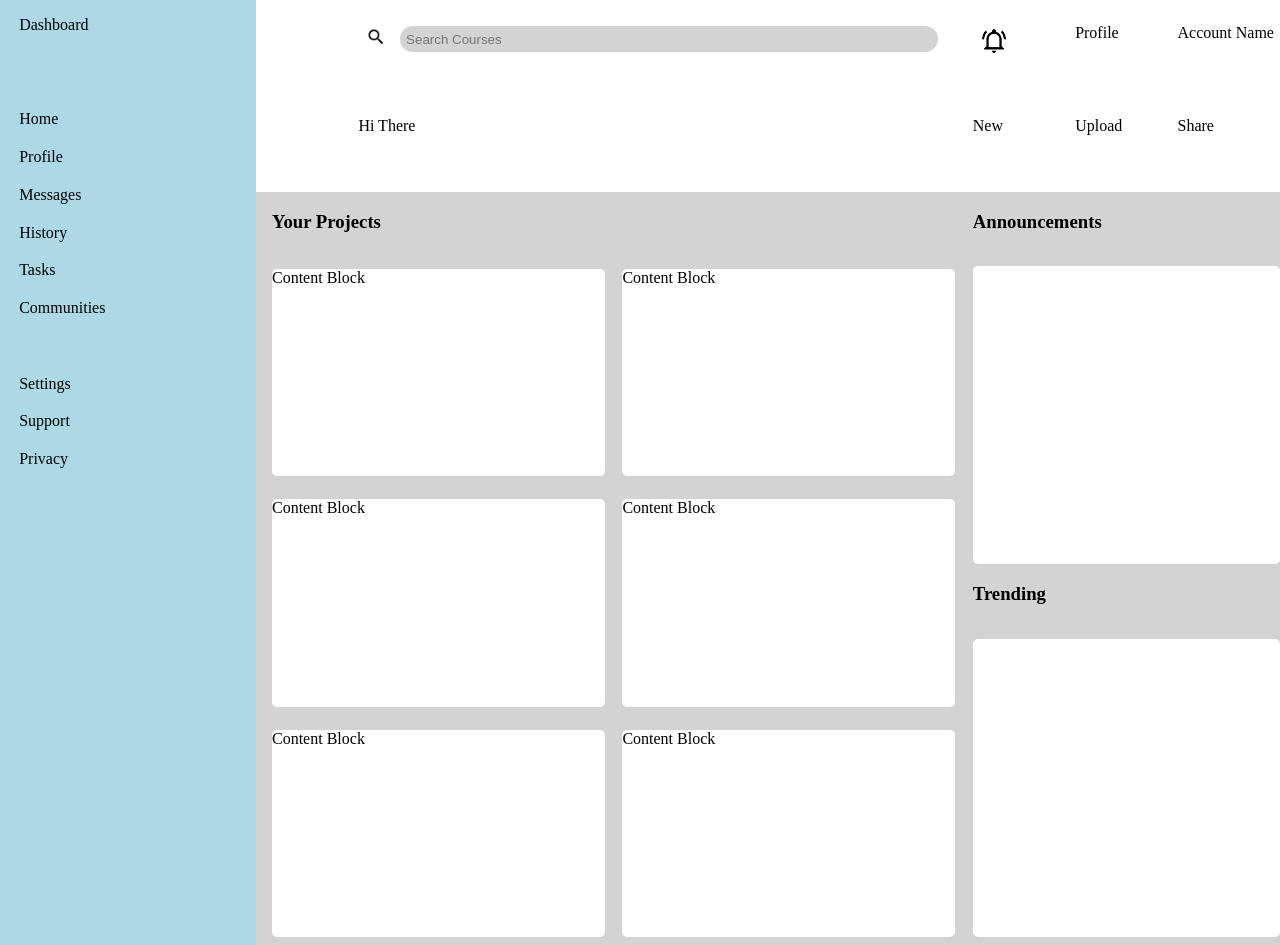
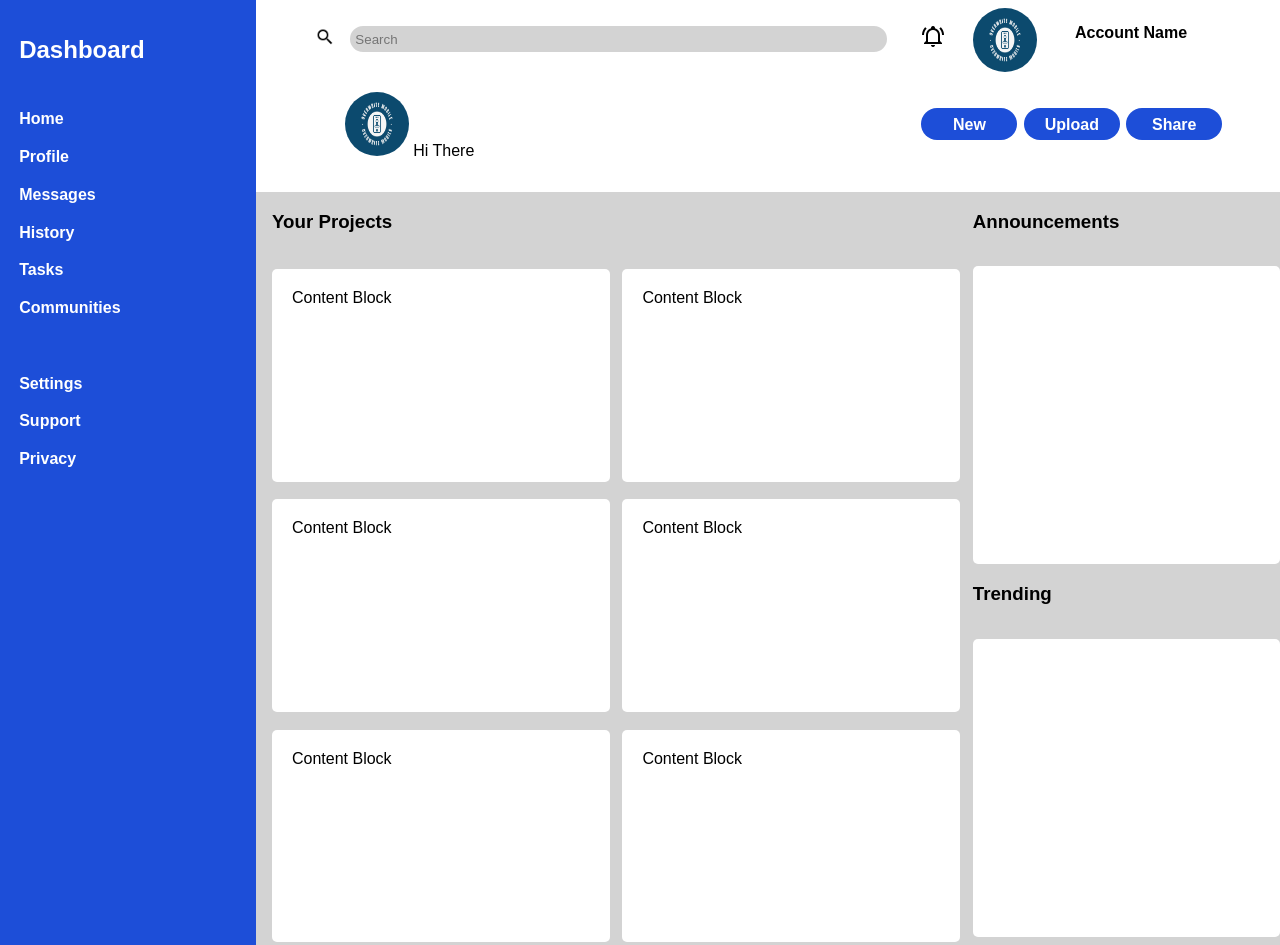
Before and after one commit to imhoward/odin-admin-page, a plain HTML site: page index.html in a window 1280 px wide. Shown: the top 945 px of the page. Drawn offline with Linux system fonts and the light colour scheme.

Commit message:
Add formatting for everything on page

```diff
--- a/index.html
+++ b/index.html
@@ -15,24 +15,30 @@
                         </i>
                     </button>
                     <input type="text"
-                        placeholder=" Search Courses"
+                        placeholder=" Search"
                         name="search">
                 </form>
             </div>
-            <div class="greeting-cell">Hi There</div>
+            <div class="greeting-cell">
+                <img class ="user-logo" src="./images/High Resolution Logo.png">
+                Hi There</div>
             <div class="notification-cell">
-                <button>
+                <a href="./index.html">
                     <img src="./images/bell-ring-outline.png">
-                </button>
+                </a>
             </div>
             <div class="new-cell">New</div>
-            <div class="profile-picture-cell">Profile</div>
+            <div class="profile-picture-cell">
+                <a href="./index.html">
+                    <img class="user-logo" src="./images/High Resolution Logo.png">
+                </a>
+            </div>
             <div class="upload-cell">Upload</div>
             <div class="account-cell">Account Name</div>
             <div class="share-cell">Share</div>
         </div>
         <div class="sidebar-container">
-            <div class="dashboard-cell">Dashboard</div>
+            <h2 class="dashboard-cell">Dashboard</h2>
             <div class="home-cell">Home</div>
             <div class="profile-cell">Profile</div>
             <div class="messages-cell">Messages</div>
--- a/style.css
+++ b/style.css
@@ -3,6 +3,7 @@ body {
     grid-template-columns: 20% 20% 20% 20% 20%;
     grid-template-rows: repeat(5, 12em);
     margin: 0;
+    font-family: Arial, Helvetica, sans-serif;
 }
 
 .header-container {
@@ -12,7 +13,7 @@ body {
     grid-row: 1;
 
     display: grid;
-    grid-template-columns: repeat(10, 10%);
+    grid-template-columns: repeat(20, 5%);
     grid-template-rows: auto;
     padding-top: 1.5em;
 
@@ -20,7 +21,7 @@ body {
 
 .search-cell {
     grid-row: 1;
-    grid-column: 2 / 8;
+    grid-column: 2 / 14;
     display: inline-block;
 }
 
@@ -53,52 +54,80 @@ body {
 
 .notification-cell {
     grid-row: 1;
-    grid-column: 8;
+    grid-column: 14;
 }
 
-.notification-cell button {
-    background-color: white;
-    border-style: solid;
-    border-color: white;
-}
-
-.notification-cell button img {
-    width: 2em;
-    height: 2em;
+.notification-cell a img {
+    width: 1.5em;
+    height: 1.5em;
 }
 
 .profile-picture-cell {
     grid-row: 1;
-    grid-column: 9;
+    grid-column: 15;
+}
+
+.user-logo {
+    border-radius: 50px;
+    width: 4em;
+    height: 4em;
+    margin-top: -1em;
 }
 
 .account-cell {
     grid-row: 1;
-    grid-column: 10;
+    grid-column: 17 / 20;
+    font-weight: bold;
 }
 
 .greeting-cell {
     grid-row: 2;
-    grid-column: 2 / 4;
+    grid-column: 2 / 6;
+    text-align: center;
+    vertical-align: middle;
 }
 
 .new-cell {
     grid-row: 2;
-    grid-column: 8;
+    grid-column: 14;
+    background-color: #1d4ed8;
+    width: 6em;
+    height: 1.5em;
+    text-align: center;
+    padding-top: 0.5em;
+    border-radius: 20px;
+    color: white;
+    font-weight: bold;
 }
 
 .upload-cell {
     grid-row: 2;
-    grid-column: 9;
+    grid-column: 16;
+    background-color: #1d4ed8;
+    width: 6em;
+    height: 1.5em;
+    text-align: center;
+    padding-top: 0.5em;
+    border-radius: 20px;
+    color: white;
+    font-weight: bold;
 }
 
 .share-cell {
     grid-row: 2;
-    grid-column: 10;
+    grid-column: 18;
+    background-color: #1d4ed8;
+    width: 6em;
+    height: 1.5em;
+    text-align: center;
+    padding-top: 0.5em;
+    border-radius: 20px;
+    color: white;
+    font-weight: bold;
 }
 
 .sidebar-container {
-    background-color: lightblue;
+    background-color: #1d4ed8;
     grid-column-start: 1;
     grid-row-start: 1;
     grid-row: 1 / 6;
@@ -108,6 +137,9 @@ body {
     grid-template-columns: auto;
     padding-left: 1.2em;
     padding-top: 1em;
+    font-family: Arial, Helvetica, sans-serif;
+    font-weight: bold;
+    color: white;
 }
 
 .main-content-container {
@@ -136,25 +168,28 @@ body {
 .content-block1 {
     grid-row: 2;
     background-color: white;
-    height: 90%;
-    width: 95%;
+    height: 75%;
+    width: 85%;
     border-radius: 5px;
+    padding: 20px;
 }
 
 .content-block2 {
     grid-row: 3;
     background-color: white;
-    height: 90%;
-    width: 95%;
+    height: 75%;
+    width: 85%;
     border-radius: 5px;
+    padding: 20px;
 }
 
 .content-block3 {
     grid-row: 4;
     background-color: white;
-    height: 90%;
-    width: 95%;
+    height: 75%;
+    width: 85%;
     border-radius: 5px;
+    padding: 20px;
 }
 
 .announcements-block {
```
Also changed, not shown: images/High Resolution Logo.png (added).
